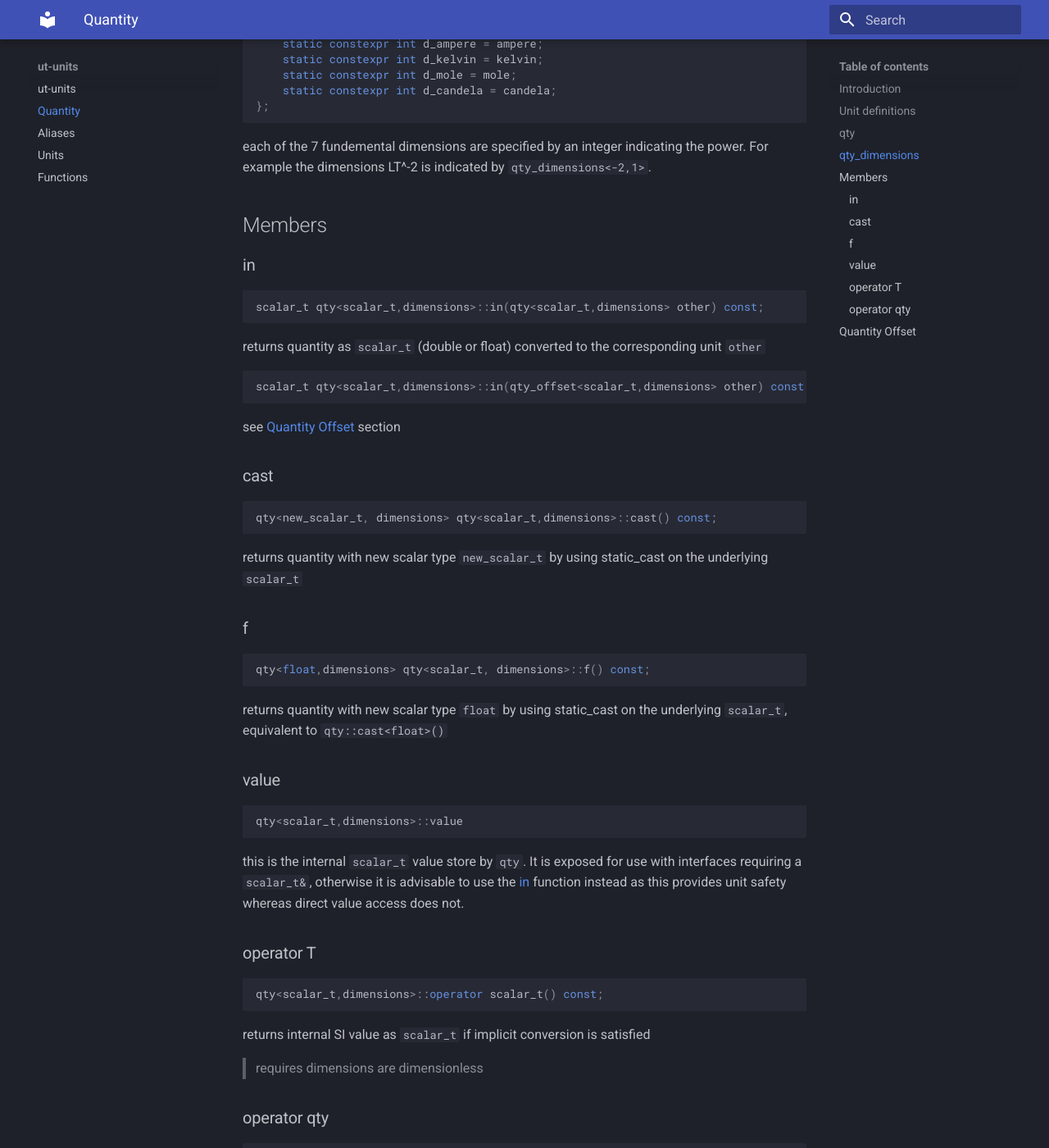
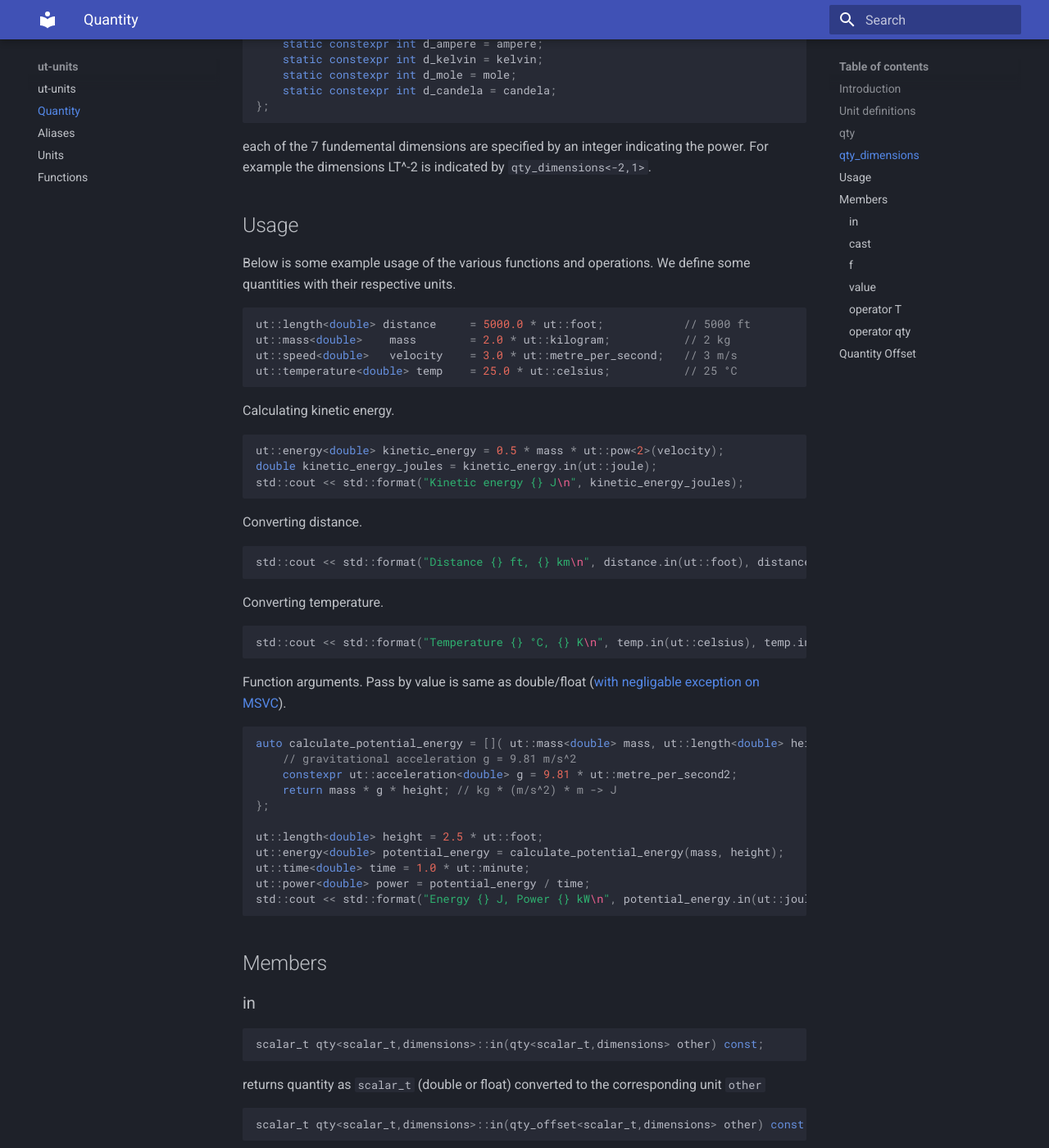
Before and after one commit to 08jne01/ut-units, an MkDocs documentation site: the page built from doc/quantity.md, in a window 1280 px wide and 1400 px high, scrolled down 1374 px. Shown: the whole window at 82% size. Built offline with MkDocs 1.6.1 and Material for MkDocs 9.7.7, drawn with Linux system fonts in a browser that asks for light colours.

````diff
--- a/doc/quantity.md
+++ b/doc/quantity.md
@@ -57,6 +57,53 @@
 ```
 
 each of the 7 fundemental dimensions are specified by an integer indicating the power. For example the dimensions LT^-2 is indicated by `qty_dimensions<-2,1>`.
+
+## Usage
+
+Below is some example usage of the various functions and operations. We define some quantities with their respective units.
+
+```cpp
+ut::length<double> distance     = 5000.0 * ut::foot;            // 5000 ft
+ut::mass<double>    mass        = 2.0 * ut::kilogram;           // 2 kg
+ut::speed<double>   velocity    = 3.0 * ut::metre_per_second;   // 3 m/s
+ut::temperature<double> temp    = 25.0 * ut::celsius;           // 25 °C
+```
+
+Calculating kinetic energy.
+
+```cpp
+ut::energy<double> kinetic_energy = 0.5 * mass * ut::pow<2>(velocity);
+double kinetic_energy_joules = kinetic_energy.in(ut::joule);
+std::cout << std::format("Kinetic energy {} J\n", kinetic_energy_joules);
+```
+
+Converting distance.
+
+```cpp
+std::cout << std::format("Distance {} ft, {} km\n", distance.in(ut::foot), distance.in(ut::kilometre));
+```
+
+Converting temperature.
+
+```cpp
+std::cout << std::format("Temperature {} °C, {} K\n", temp.in(ut::celsius), temp.in(ut::kelvin));
+```
+
+Function arguments. Pass by value is same as double/float ([with negligable exception on MSVC](index.md#overhead)).
+
+```cpp
+auto calculate_potential_energy = []( ut::mass<double> mass, ut::length<double> height ) -> ut::energy<double> {
+    // gravitational acceleration g = 9.81 m/s^2
+    constexpr ut::acceleration<double> g = 9.81 * ut::metre_per_second2;
+    return mass * g * height; // kg * (m/s^2) * m -> J
+};
+
+ut::length<double> height = 2.5 * ut::foot;
+ut::energy<double> potential_energy = calculate_potential_energy(mass, height);
+ut::time<double> time = 1.0 * ut::minute;
+ut::power<double> power = potential_energy / time;
+std::cout << std::format("Energy {} J, Power {} kW\n", potential_energy.in(ut::joule), power.in(ut::kilowatt));
+```
 
 ## Members
 
````
Also changed, not shown: 2 other files.
